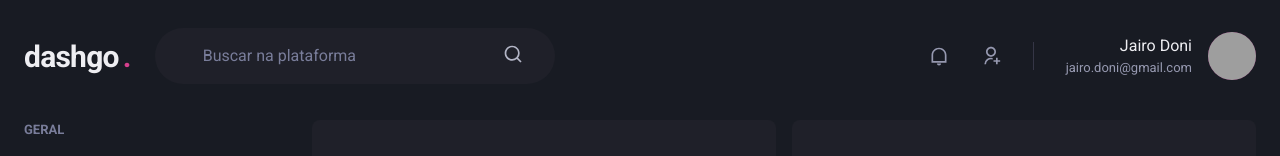
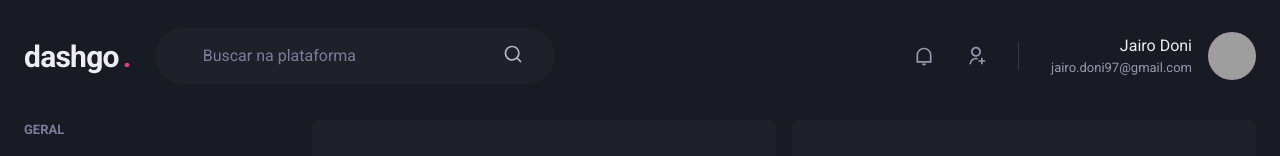
Before and after one commit to jairodoni/dashgo, a Next.js app: page /dashboard in a window 1280 px wide. Shown: the top 156 px of the page. Built offline with nearby package versions, Linux system fonts and the light colour scheme; grey boxes are pictures that could not be loaded.

Commit message:
ajustes nos icones

```diff
--- a/src/components/Header/Profile.tsx
+++ b/src/components/Header/Profile.tsx
@@ -12,7 +12,7 @@ export function Profile({ showProfileData = true }: ProfileProps) {
         <Box mr="4" textAlign="right">
           <Text>Jairo Doni</Text>
           <Text color="gray.300"fontSize="small">
-            jairo.doni@gmail.com
+            jairo.doni97@gmail.com
           </Text>
         </Box>
       )}
--- a/src/components/Sidebar/SidebarNav.tsx
+++ b/src/components/Sidebar/SidebarNav.tsx
@@ -16,10 +16,10 @@ export function SidebarNav() {
       </NavSection>
 
       <NavSection title="AUTOMAÇÃO">
-        <NavLink href="/forms" icon={RiGitMergeLine}>
+        <NavLink href="/forms" icon={RiInputMethodLine}>
             Formularios
           </NavLink>
-          <NavLink href="/automation" icon={RiInputMethodLine}>
+          <NavLink href="/automation" icon={RiGitMergeLine}>
             Automação
           </NavLink>
       </NavSection>
```
